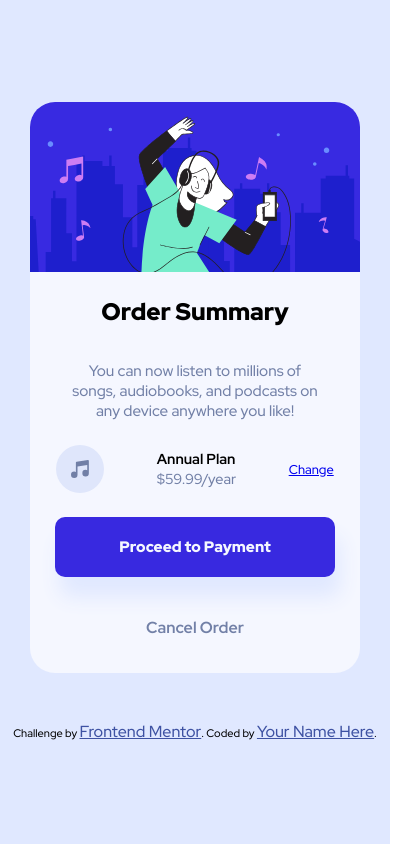
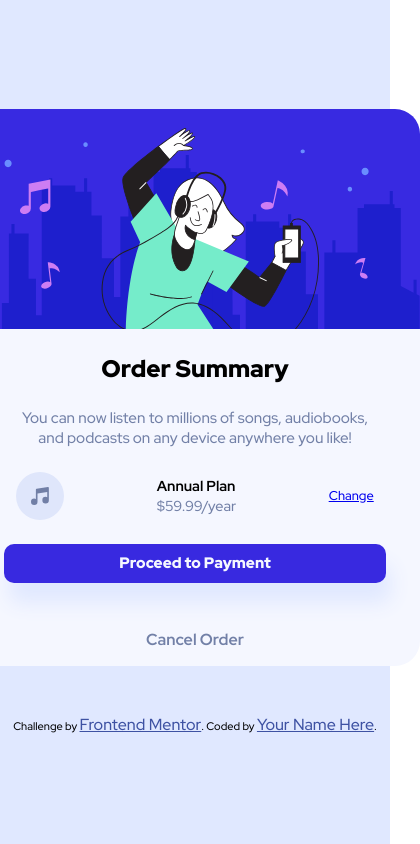
Before and after one commit to moerwald/frontend-mentor-challenges, a plain HTML site: page challenges/order-summary-component-main/index.html in a window 390 px wide. Shown: the whole page, 420 px wide, since content can reach past the window. Drawn offline with Linux system fonts and the light colour scheme.

Commit message:
Desktop design
Added media query for screen width.

```diff
--- a/challenges/order-summary-component-main/style.css
+++ b/challenges/order-summary-component-main/style.css
@@ -5,7 +5,9 @@
     --very-pale-blue: hsl(225, 100%, 98%);
     --desaturated-blue: hsl(224, 23%, 55%);
     --dark-blue: hsl(223, 47%, 23%);
+    --width-screen : 330px;
 }
+
 
 *,
 ::after,
@@ -55,7 +57,7 @@ main {
     align-items: center;
     background-color: var(--very-pale-blue);
 
-    width: 330px;
+    width: var(--width-screen);
 
     gap: 1.5em;
 
@@ -65,15 +67,15 @@ main {
     padding-bottom: 1em;
 }
 
-.main-container>img {
-    height: 170px;
+.main-container > img {
+    width: 100%
 }
 
-.main-container>* {
+.main-container > * {
     flex: 1 1 100%;
 }
 
-.main-container>p:first-of-type {
+.main-container > p:first-of-type {
     text-align: center;
     font-size: 0.95em;
     padding: 0 2.5em;
@@ -128,6 +130,7 @@ main {
     color: black;
 }
 
+
 .attribution {
     font-size: 11px;
     text-align: center;
@@ -136,3 +139,9 @@ main {
 .attribution a {
     color: hsl(228, 45%, 44%);
 }
+
+@media screen and (min-width: 376px){
+    :root {
+        --width-screen : 450px;
+    }
+}
```
